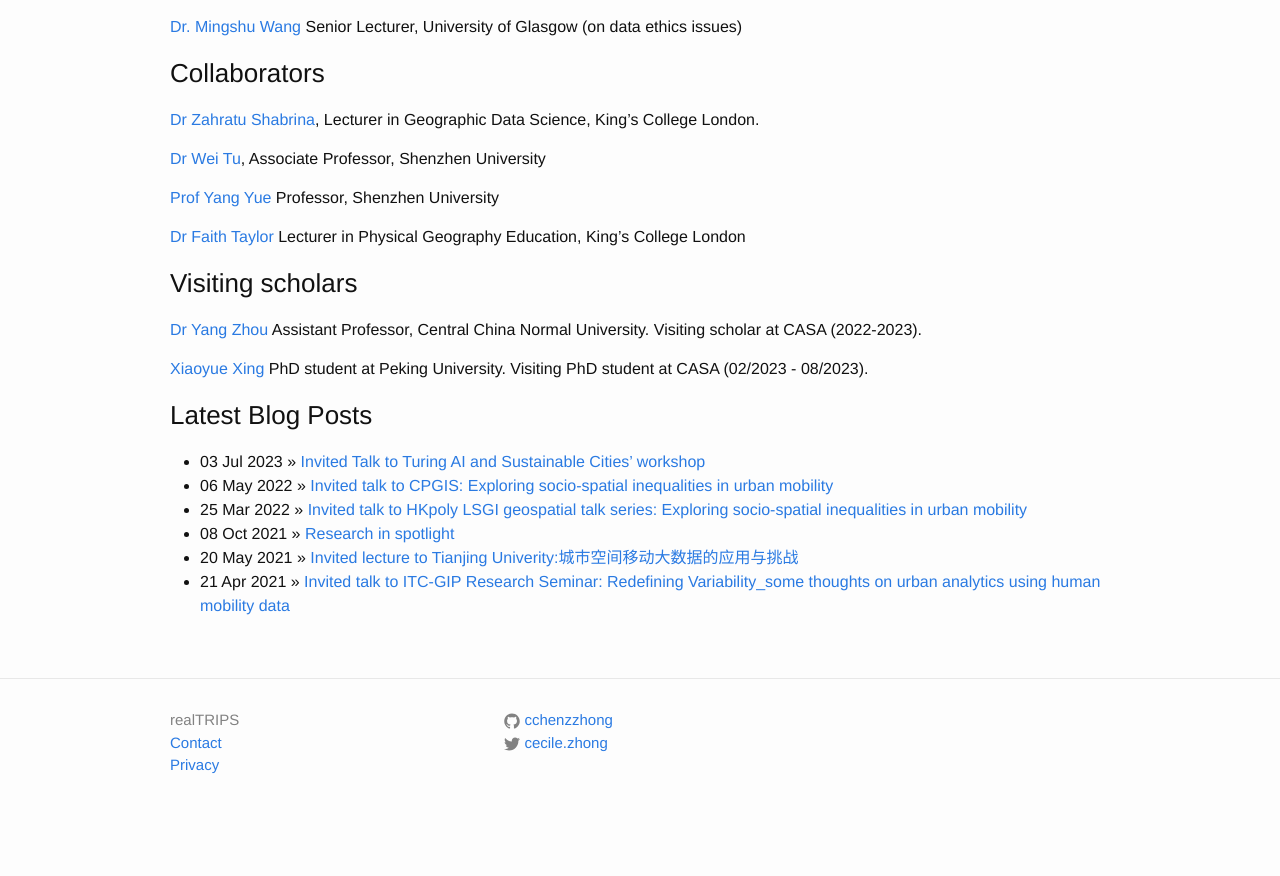
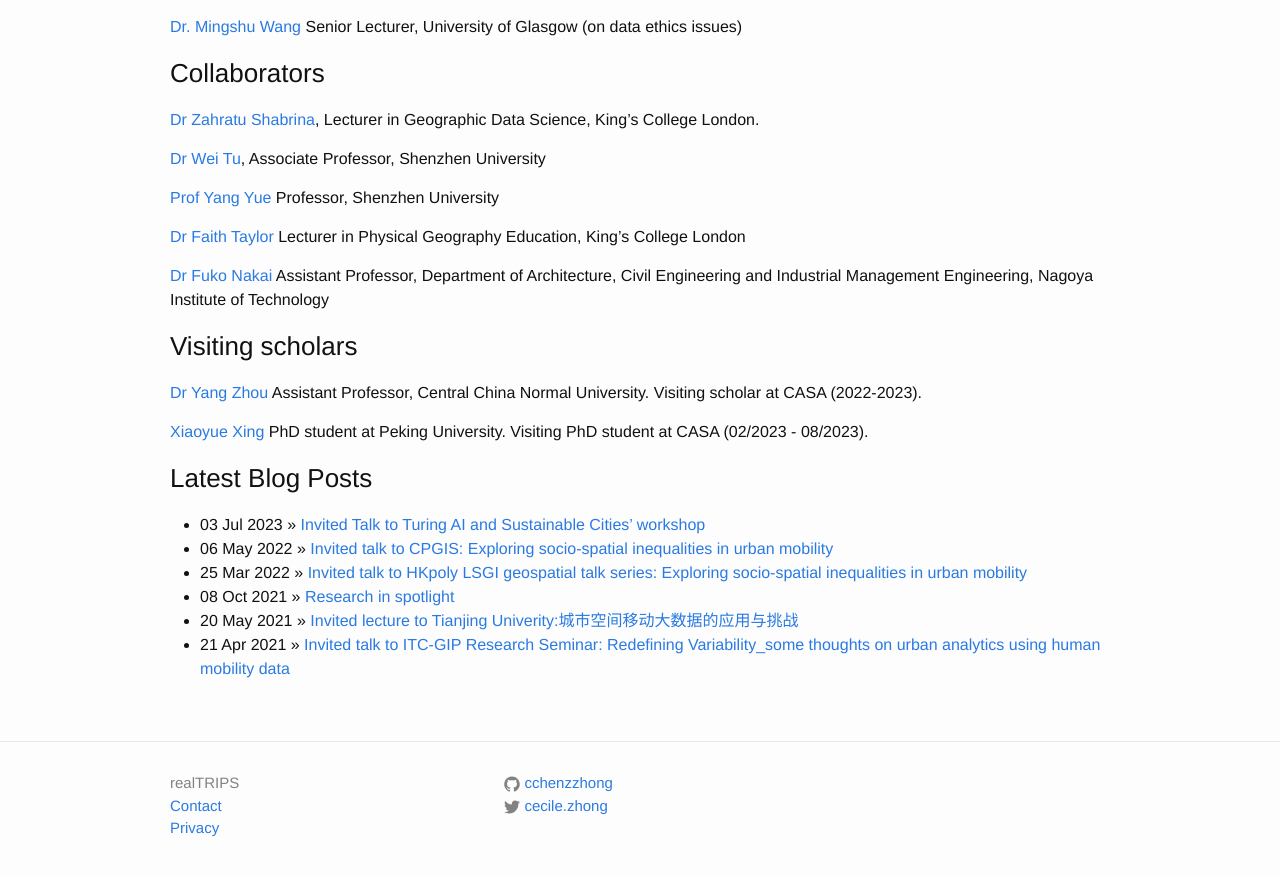
Before and after one commit to c-zhong-ucl-ac-uk/realTRIPS, a Jekyll site: the page built from team.md, in a window 1280 px wide and 900 px high, scrolled down 1656 px. Shown: the top 876 px of the window. Built offline with Jekyll 4.4.1, drawn with Linux system fonts in a browser that asks for light colours; our own code applies the rules of GitHub Pages for plain Markdown files; before the commit the page ends 2493 px from its top, so only the background shows below that.

Commit message:
Update team.md

```diff
--- a/team.md
+++ b/team.md
@@ -56,6 +56,8 @@ tagline:
 
 [Dr Faith Taylor](https://www.kcl.ac.uk/people/faith-taylor) Lecturer in Physical Geography Education, King's College London
 
+[Dr Fuko Nakai](https://fnakai.web.nitech.ac.jp/) Assistant Professor, Department of Architecture, Civil Engineering and Industrial Management Engineering, Nagoya Institute of Technology
+
 
 ### Visiting scholars
 
```
